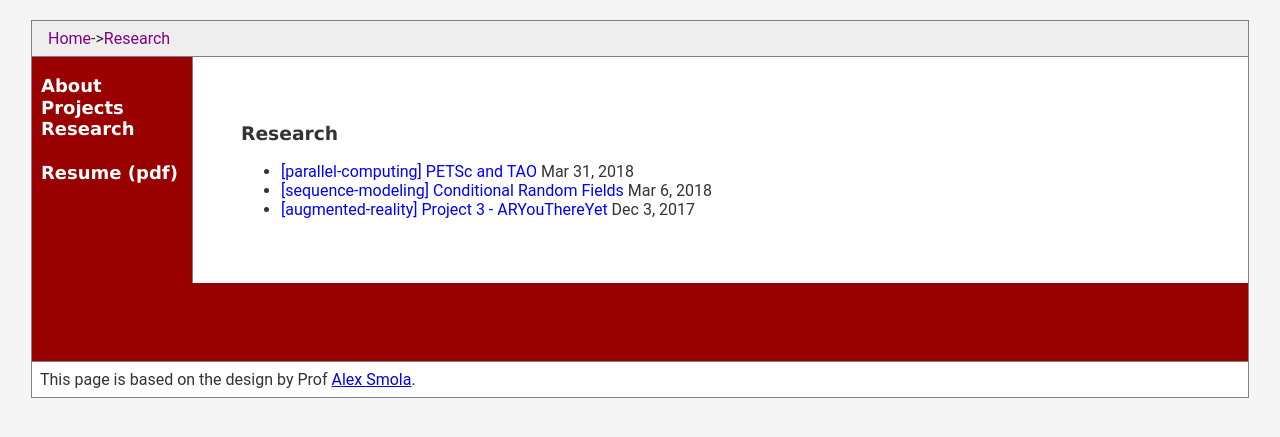
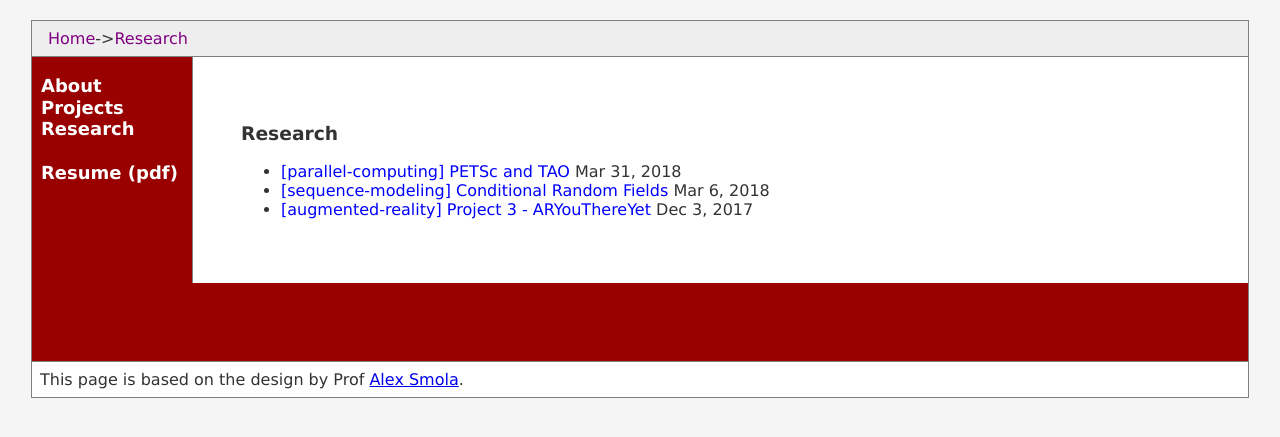
Before and after one commit to adibrahman007/abhoi.github.io, a Jekyll site: the page built from research.md, in a window 1280 px wide. Shown: the top 437 px of the page. Built offline with Jekyll 4.4.1, drawn with Linux system fonts in a browser that asks for light colours; some web fonts are replaced.

Commit message:
Removed fonts

```diff
--- a/css/main.css
+++ b/css/main.css
@@ -2,11 +2,6 @@ body {
 	margin: 0px;
 	font-family: 'Lucida Grande', 'Roboto', 'Trebuchet MS', Helvetica, arial, sans-serif;
 	background-color: #f5f5f5;
-}
-
-@font-face {
-	font-family: 'Lucida Grande';
-	src: url("../fonts/Lucida_Grande.tff");
 }
 
 #container
```
Also changed, not shown: fonts/Lucida_Grande.ttf (deleted), 2 other files.
